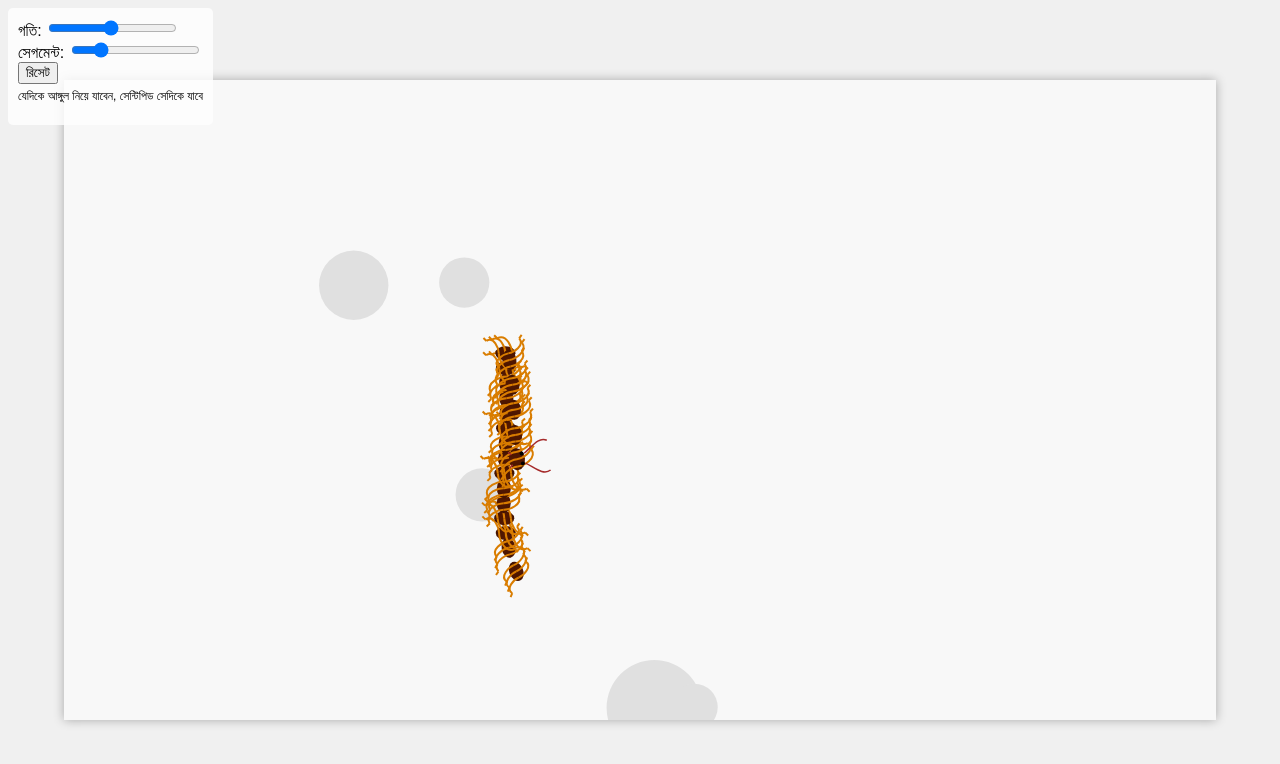
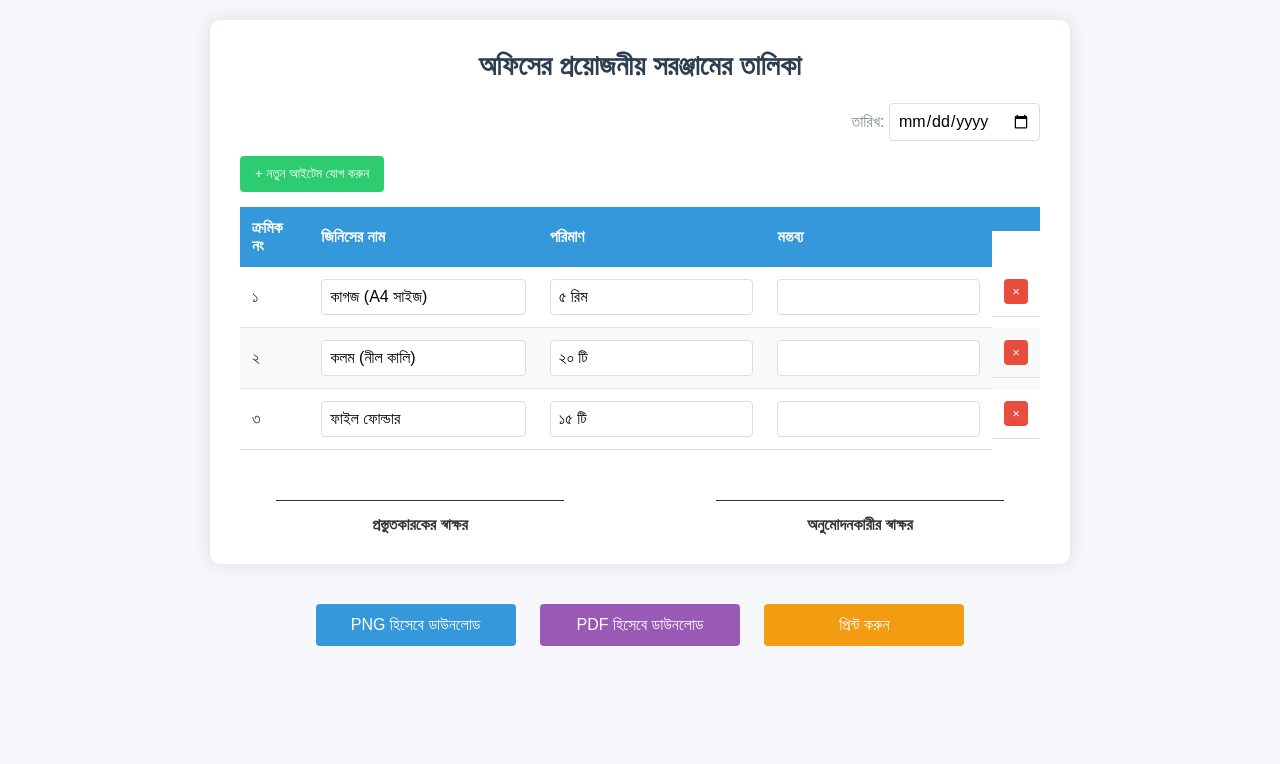
Before and after one commit to RahatDev11/Centipede-, a plain HTML site: page index.html in a window 1280 px wide. Drawn offline with nearby package versions, Linux system fonts and the light colour scheme.

Commit message:
Update index.html

```diff
--- a/index.html
+++ b/index.html
@@ -1,408 +1,369 @@
 <!DOCTYPE html>
-<html lang="en">
+<html lang="bn">
 <head>
     <meta charset="UTF-8">
     <meta name="viewport" content="width=device-width, initial-scale=1.0">
-    <title>রিয়েলিস্টিক সেন্টিপিড</title>
+    <title>অফিস প্রয়োজনীয় তালিকা</title>
+    <script src="https://html2canvas.hertzen.com/dist/html2canvas.min.js"></script>
+    <script src="https://cdnjs.cloudflare.com/ajax/libs/jspdf/2.5.1/jspdf.umd.min.js"></script>
     <style>
         body {
+            font-family: 'Kalpurush', 'Siyam Rupali', Arial, sans-serif;
+            background-color: #f5f7fa;
             margin: 0;
-            padding: 0;
+            padding: 20px;
+            color: #333;
+        }
+        .container {
+            max-width: 800px;
+            margin: 0 auto;
+            background: white;
+            border-radius: 10px;
+            box-shadow: 0 0 20px rgba(0,0,0,0.1);
+            padding: 30px;
+            position: relative;
+        }
+        .header {
+            text-align: center;
+            margin-bottom: 15px;
+        }
+        .header h1 {
+            color: #2c3e50;
+            margin: 0;
+            font-size: 28px;
+            padding-bottom: 5px;
+        }
+        .date {
+            text-align: right;
+            color: #7f8c8d;
+            margin-bottom: 15px;
+        }
+        table {
+            width: 100%;
+            border-collapse: collapse;
+            margin-bottom: 30px;
+        }
+        th {
+            background-color: #3498db;
+            color: white;
+            padding: 12px;
+            text-align: left;
+        }
+        td {
+            padding: 12px;
+            border-bottom: 1px solid #e0e0e0;
+        }
+        tr:nth-child(even) {
+            background-color: #f8f9fa;
+        }
+        tr:hover {
+            background-color: #e8f4fc;
+        }
+        input, textarea {
+            width: 100%;
+            padding: 8px;
+            border: 1px solid #ddd;
+            border-radius: 4px;
+            font-family: inherit;
+            font-size: inherit;
+            box-sizing: border-box;
+        }
+        input:focus, textarea:focus {
+            outline: none;
+            border-color: #3498db;
+            box-shadow: 0 0 5px rgba(52, 152, 219, 0.5);
+        }
+        .signature {
+            margin-top: 50px;
             display: flex;
-            justify-content: center;
-            align-items: center;
-            height: 100vh;
-            background-color: #f0f0f0;
-            overflow: hidden;
+            justify-content: space-between;
         }
-        canvas {
-            background-color: #f8f8f8;
-            box-shadow: 0 0 10px rgba(0, 0, 0, 0.3);
+        .signature-box {
+            width: 45%;
+            text-align: center;
         }
-        .controls {
-            position: absolute;
-            top: .5rem;
-            left: .5rem;
-            background: rgba(255, 255, 255, 0.8);
-            padding: 10px;
-            border-radius: 5px;
-            font-family: Arial, sans-serif;
+        .signature-line {
+            border-top: 1px solid #333;
+            margin: 0 auto 15px;
+            width: 80%;
+        }
+        .signature-label {
+            margin-top: 5px;
+            font-weight: bold;
+        }
+        .add-row {
+            background-color: #2ecc71;
+            color: white;
+            border: none;
+            padding: 10px 15px;
+            border-radius: 4px;
+            cursor: pointer;
+            margin-bottom: 15px;
+        }
+        .add-row:hover {
+            background-color: #27ae60;
+        }
+        .remove-row {
+            background-color: #e74c3c;
+            color: white;
+            border: none;
+            border-radius: 4px;
+            padding: 5px 8px;
+            cursor: pointer;
+        }
+        .remove-row:hover {
+            background-color: #c0392b;
+        }
+        .download-btn {
+            background-color: #3498db;
+            color: white;
+            border: none;
+            padding: 12px 20px;
+            border-radius: 4px;
+            cursor: pointer;
+            font-size: 16px;
+            margin: 20px 10px 0;
+            display: inline-block;
+            width: 200px;
+            text-align: center;
+        }
+        .download-btn:hover {
+            background-color: #2980b9;
+        }
+        .download-pdf {
+            background-color: #9b59b6;
+        }
+        .download-pdf:hover {
+            background-color: #8e44ad;
+        }
+        .download-print {
+            background-color: #f39c12;
+        }
+        .download-print:hover {
+            background-color: #d35400;
+        }
+        .download-buttons {
+            text-align: center;
+            margin-top: 20px;
+        }
+        @media print {
+            body {
+                background: none;
+                padding: 0;
+            }
+            .container {
+                box-shadow: none;
+            }
+            .add-row, .remove-row, .download-btn {
+                display: none;
+            }
+        }
+        .no-print {
+            display: block;
+        }
+        @media print {
+            .no-print {
+                display: none;
+            }
         }
     </style>
 </head>
 <body>
-    <div class="controls">
-        <label>গতি: <input type="range" id="speed" min="1" max="40" value="20"></label><br>
-        <label>সেগমেন্ট: <input type="range" id="segments" min="10" max="60" value="20"></label><br>
-        <button id="reset">রিসেট</button>
-        <p style="font-size: 12px; margin-top: 5px;">যেদিকে আঙ্গুল নিয়ে যাবেন, সেন্টিপিড সেদিকে যাবে</p>
+    <div class="container" id="form-to-download">
+        <div class="header">
+            <h1>অফিসের প্রয়োজনীয় সরঞ্জামের তালিকা</h1>
+        </div>
+
+        <div class="date">
+            তারিখ: <input type="date" style="width: auto; display: inline-block;">
+        </div>
+
+        <button class="add-row no-print" onclick="addRow()">+ নতুন আইটেম যোগ করুন</button>
+
+        <table id="items-table">
+            <thead>
+                <tr>
+                    <th>ক্রমিক নং</th>
+                    <th>জিনিসের নাম</th>
+                    <th>পরিমাণ</th>
+                    <th>মন্তব্য</th>
+                    <th class="no-print"></th>
+                </tr>
+            </thead>
+            <tbody>
+                <tr>
+                    <td>১</td>
+                    <td><input type="text" value="কাগজ (A4 সাইজ)"></td>
+                    <td><input type="text" value="৫ রিম"></td>
+                    <td><input type="text"></td>
+                    <td class="no-print"><button class="remove-row" onclick="removeRow(this)">×</button></td>
+                </tr>
+                <tr>
+                    <td>২</td>
+                    <td><input type="text" value="কলম (নীল কালি)"></td>
+                    <td><input type="text" value="২০ টি"></td>
+                    <td><input type="text"></td>
+                    <td class="no-print"><button class="remove-row" onclick="removeRow(this)">×</button></td>
+                </tr>
+                <tr>
+                    <td>৩</td>
+                    <td><input type="text" value="ফাইল ফোল্ডার"></td>
+                    <td><input type="text" value="১৫ টি"></td>
+                    <td><input type="text"></td>
+                    <td class="no-print"><button class="remove-row" onclick="removeRow(this)">×</button></td>
+                </tr>
+            </tbody>
+        </table>
+
+        <div class="signature">
+            <div class="signature-box">
+                <div class="signature-line"></div>
+                <div class="signature-label">প্রস্তুতকারকের স্বাক্ষর</div>
+            </div>
+            <div class="signature-box">
+                <div class="signature-line"></div>
+                <div class="signature-label">অনুমোদনকারীর স্বাক্ষর</div>
+            </div>
+        </div>
     </div>
-    <canvas id="centipedeCanvas"></canvas>
+
+    <div class="download-buttons no-print">
+        <button class="download-btn" onclick="downloadAsImage()">PNG হিসেবে ডাউনলোড</button>
+        <button class="download-btn download-pdf" onclick="downloadAsPDF()">PDF হিসেবে ডাউনলোড</button>
+        <button class="download-btn download-print" onclick="printForm()">প্রিন্ট করুন</button>
+    </div>
 
     <script>
-        const canvas = document.getElementById('centipedeCanvas');
-        const ctx = canvas.getContext('2d');
+        // Initialize jsPDF
+        const { jsPDF } = window.jspdf;
 
-        // Canvas size
-        canvas.width = window.innerWidth * 0.9;
-        canvas.height = window.innerHeight * 0.8;
+        function addRow() {
+            const table = document.getElementById('items-table').getElementsByTagName('tbody')[0];
+            const rowCount = table.rows.length;
+            const newRow = table.insertRow(rowCount);
 
-        // Controls
-        const speedControl = document.getElementById('speed');
-        const segmentsControl = document.getElementById('segments');
-        const resetButton = document.getElementById('reset');
+            const cell1 = newRow.insertCell(0);
+            cell1.innerHTML = (rowCount + 1) + '';
 
-        let centipede = [];
-        let obstacles = [];
-        let target = { x: canvas.width / 2, y: canvas.height / 2 };
-        let moveTarget = false;
+            const cell2 = newRow.insertCell(1);
+            cell2.innerHTML = '<input type="text">';
 
-        // Colors
-        const BODY_COLOR = '#551800';
-        const LEG_COLOR = '#D97D00';
-        const ANTENNA_COLOR = '#A52A2A';
+            const cell3 = newRow.insertCell(2);
+            cell3.innerHTML = '<input type="text">';
 
-        function initializeCentipede() {
-            centipede = [];
-            const segmentCount = parseInt(segmentsControl.value);
-            const centerX = canvas.width / 2;
-            const centerY = canvas.height / 2;
+            const cell4 = newRow.insertCell(3);
+            cell4.innerHTML = '<input type="text">';
 
-            // Create head
-            centipede.push({
-                x: centerX,
-                y: centerY,
-                angle: Math.PI / 2,
-                prevX: centerX,
-                prevY: centerY
-            });
+            const cell5 = newRow.insertCell(4);
+            cell5.className = 'no-print';
+            cell5.innerHTML = '<button class="remove-row" onclick="removeRow(this)">×</button>';
 
-            // Create body segments in a curved line
-            for (let i = 1; i < segmentCount; i++) {
-                const angle = Math.PI / 2 + (i * 0.1);
-                const distance = 15;
-                centipede.push({
-                    x: centerX - Math.cos(angle) * distance * i,
-                    y: centerY - Math.sin(angle) * distance * i,
-                    angle: angle,
-                    prevX: centerX - Math.cos(angle) * distance * i,
-                    prevY: centerY - Math.sin(angle) * distance * i
-                });
-            }
+            renumberRows();
+        }
 
-            // Create some obstacles
-            obstacles = [];
-            for (let i = 0; i < 5; i++) {
-                obstacles.push({
-                    x: Math.random() * canvas.width,
-                    y: Math.random() * canvas.height,
-                    radius: 20 + Math.random() * 30
-                });
+        function removeRow(button) {
+            const row = button.parentNode.parentNode;
+            row.parentNode.removeChild(row);
+            renumberRows();
+        }
+
+        function renumberRows() {
+            const table = document.getElementById('items-table').getElementsByTagName('tbody')[0];
+            const rows = table.rows;
+
+            for (let i = 0; i < rows.length; i++) {
+                rows[i].cells[0].innerHTML = (i + 1) + '';
             }
         }
 
-        function drawSegment(x, y, angle, isHead) {
-            ctx.save();
-            ctx.translate(x, y);
-            ctx.rotate(angle);
-
-            // Segment body
-            const segmentLength = isHead ? 22 : 20;
-            const segmentWidth = isHead ? 16 : 14;
-
-            // Draw the segment body
-            ctx.fillStyle = BODY_COLOR;
-            ctx.beginPath();
-            ctx.ellipse(0, 0, segmentLength/2, segmentWidth/2, 0, 0, Math.PI * 2);
-            ctx.fill();
-
-            // Add slight shading to give depth
-            const gradient = ctx.createLinearGradient(-segmentLength/2, 0, segmentLength/2, 0);
-            gradient.addColorStop(0, 'rgba(0,0,0,0.2)');
-            gradient.addColorStop(0.5, 'rgba(0,0,0,0)');
-            gradient.addColorStop(1, 'rgba(0,0,0,0.2)');
-
-            ctx.fillStyle = gradient;
-            ctx.beginPath();
-            ctx.ellipse(0, 0, segmentLength/2, segmentWidth/2, 0, 0, Math.PI * 2);
-            ctx.fill();
-
-            // Draw legs
-            ctx.strokeStyle = LEG_COLOR;
-            ctx.lineWidth = 2;
-
-            // Left legs
-            for (let i = -1; i <= 1; i++) {
-                const legX = i * (segmentLength/3);
-                ctx.beginPath();
-                ctx.moveTo(legX, 0);
-
-                // Create curved legs
-                const legLength = 12 + Math.random() * 4;
-                const controlX = legX - 5;
-                const controlY = -legLength - 5;
-
-                ctx.bezierCurveTo(
-                    legX, -5,
-                    controlX, controlY,
-                    legX - legLength, -legLength
-                );
-                ctx.stroke();
-
-                // Add claws/feet to legs
-                ctx.beginPath();
-                ctx.moveTo(legX - legLength, -legLength);
-                ctx.lineTo(legX - legLength - 3, -legLength - 3);
-                ctx.stroke();
-            }
-
-            // Right legs
-            for (let i = -1; i <= 1; i++) {
-                const legX = i * (segmentLength/3);
-                ctx.beginPath();
-                ctx.moveTo(legX, 0);
-
-                const legLength = 12 + Math.random() * 4;
-                const controlX = legX + 5;
-                const controlY = legLength + 5;
-
-                ctx.bezierCurveTo(
-                    legX, 5,
-                    controlX, controlY,
-                    legX + legLength, legLength
-                );
-                ctx.stroke();
-
-                // Add claws/feet to legs
-                ctx.beginPath();
-                ctx.moveTo(legX + legLength, legLength);
-                ctx.lineTo(legX + legLength + 3, legLength + 3);
-                ctx.stroke();
-            }
-
-            // Draw head details if this is the head
-            if (isHead) {
-                // Eyes
-                ctx.fillStyle = '#000';
-                ctx.beginPath();
-                ctx.arc(-5, -segmentWidth/3, 2, 0, Math.PI * 2);
-                ctx.fill();
-
-                ctx.beginPath();
-                ctx.arc(5, -segmentWidth/3, 2, 0, Math.PI * 2);
-                ctx.fill();
-
-                // Antennae
-                ctx.strokeStyle = ANTENNA_COLOR;
-                ctx.lineWidth = 1.5;
-
-                // Left antenna
-                ctx.beginPath();
-                ctx.moveTo(-5, -segmentWidth/2);
-                ctx.bezierCurveTo(
-                    -10, -segmentWidth,
-                    -20, -segmentWidth * 1.5,
-                    -15, -segmentWidth * 2
-                );
-                ctx.stroke();
-
-                // Right antenna
-                ctx.beginPath();
-                ctx.moveTo(5, -segmentWidth/2);
-                ctx.bezierCurveTo(
-                    10, -segmentWidth,
-                    20, -segmentWidth * 1.5,
-                    15, -segmentWidth * 2
-                );
-                ctx.stroke();
-
-                // Mandibles
-                ctx.beginPath();
-                ctx.moveTo(-5, 5);
-                ctx.lineTo(-8, 8);
-                ctx.stroke();
-
-                ctx.beginPath();
-                ctx.moveTo(5, 5);
-                ctx.lineTo(8, 8);
-                ctx.stroke();
-            }
-
-            ctx.restore();
-        }
-
-        function drawCentipede() {
-            // Draw body segments from tail to head
-            for (let i = centipede.length - 1; i >= 0; i--) {
-                const segment = centipede[i];
-                drawSegment(segment.x, segment.y, segment.angle, i === 0);
-            }
-        }
-
-        function drawObstacles() {
-            ctx.fillStyle = '#e0e0e0';
-            obstacles.forEach(obstacle => {
-                ctx.beginPath();
-                ctx.arc(obstacle.x, obstacle.y, obstacle.radius, 0, Math.PI * 2);
-                ctx.fill();
+        function hideNoPrintElements() {
+            const noPrintElements = document.querySelectorAll('.no-print');
+            noPrintElements.forEach(element => {
+                element.style.display = 'none';
             });
         }
 
-        function avoidObstacles(x, y) {
-            let newX = x;
-            let newY = y;
-            let obstacleForce = { x: 0, y: 0 };
-
-            obstacles.forEach(obstacle => {
-                const dx = x - obstacle.x;
-                const dy = y - obstacle.y;
-                const distance = Math.sqrt(dx * dx + dy * dy);
-
-                if (distance < obstacle.radius + 30) {
-                    const repelStrength = (obstacle.radius + 30 - distance) / 10;
-                    obstacleForce.x += (dx / distance) * repelStrength;
-                    obstacleForce.y += (dy / distance) * repelStrength;
-                }
+        function showNoPrintElements() {
+            const noPrintElements = document.querySelectorAll('.no-print');
+            noPrintElements.forEach(element => {
+                element.style.display = '';
             });
-
-            newX += obstacleForce.x;
-            newY += obstacleForce.y;
-
-            return { x: newX, y: newY };
         }
 
-        function updateCentipede() {
-            const speed = parseFloat(speedControl.value) * 0.5;
+        function downloadAsImage() {
+            const formElement = document.getElementById('form-to-download');
 
-            // Update head position first
-            const head = centipede[0];
-            head.prevX = head.x;
-            head.prevY = head.y;
+            // Hide all elements with no-print class before capturing
+            hideNoPrintElements();
 
-            // Calculate direction to target
-            const dx = target.x - head.x;
-            const dy = target.y - head.y;
-            const distance = Math.sqrt(dx * dx + dy * dy);
+            // Use html2canvas to capture the form as image
+            html2canvas(formElement, {
+                scale: 2,
+                logging: false,
+                useCORS: true,
+                allowTaint: true
+            }).then(canvas => {
+                // Show the elements again after capturing
+                showNoPrintElements();
 
-            if (distance > 5) {
-                // Move head towards target with some randomness
-                const moveX = (dx / distance) * speed + (Math.random() - 0.5) * 0.5;
-                const moveY = (dy / distance) * speed + (Math.random() - 0.5) * 0.5;
-
-                const potentialPos = avoidObstacles(head.x + moveX, head.y + moveY);
-                head.x = potentialPos.x;
-                head.y = potentialPos.y;
-
-                // Update head angle based on movement direction
-                head.angle = Math.atan2(head.y - head.prevY, head.x - head.prevX);
-            }
-
-            // Update body segments
-            for (let i = 1; i < centipede.length; i++) {
-                const segment = centipede[i];
-                const previousSegment = centipede[i - 1];
-
-                segment.prevX = segment.x;
-                segment.prevY = segment.y;
-
-                // Follow previous segment
-                const followDistance = 15;
-                const dx = previousSegment.prevX - segment.x;
-                const dy = previousSegment.prevY - segment.y;
-                const distance = Math.sqrt(dx * dx + dy * dy);
-
-                if (distance > followDistance) {
-                    segment.x += (dx / distance) * (distance - followDistance);
-                    segment.y += (dy / distance) * (distance - followDistance);
-
-                    // Update segment angle based on movement
-                    segment.angle = Math.atan2(segment.y - segment.prevY, segment.x - segment.prevX);
-                }
-            }
-
-            // Only generate random target if moveTarget is true and we're not following user input
-            if (moveTarget) {
-                const headToTargetDist = Math.sqrt(
-                    Math.pow(centipede[0].x - target.x, 2) + Math.pow(centipede[0].y - target.y, 2)
-                );
-
-                if (headToTargetDist < 10) {
-                    target.x = Math.random() * canvas.width;
-                    target.y = Math.random() * canvas.height;
-                }
-            }
+                // Create download link
+                const link = document.createElement('a');
+                link.download = 'অফিস_সরঞ্জাম_তালিকা_' + new Date().toISOString().slice(0, 10) + '.png';
+                link.href = canvas.toDataURL('image/png');
+                link.click();
+            });
         }
 
-        function animate() {
-            ctx.clearRect(0, 0, canvas.width, canvas.height);
+        function downloadAsPDF() {
+            const formElement = document.getElementById('form-to-download');
 
-            // Draw environment
-            drawObstacles();
+            // Hide all elements with no-print class before capturing
+            hideNoPrintElements();
 
-            // Update and draw centipede
-            updateCentipede();
-            drawCentipede();
+            // Use html2canvas to capture the form as image
+            html2canvas(formElement, {
+                scale: 2,
+                logging: false,
+                useCORS: true,
+                allowTaint: true
+            }).then(canvas => {
+                // Show the elements again after capturing
+                showNoPrintElements();
 
-            requestAnimationFrame(animate);
+                // Create PDF
+                const imgData = canvas.toDataURL('image/png');
+                const pdf = new jsPDF('p', 'mm', 'a4');
+                const imgWidth = 210; // A4 width in mm
+                const pageHeight = 295; // A4 height in mm
+                const imgHeight = canvas.height * imgWidth / canvas.width;
+                let heightLeft = imgHeight;
+                let position = 0;
+
+                pdf.addImage(imgData, 'PNG', 0, position, imgWidth, imgHeight);
+                heightLeft -= pageHeight;
+
+                while (heightLeft >= 0) {
+                    position = heightLeft - imgHeight;
+                    pdf.addPage();
+                    pdf.addImage(imgData, 'PNG', 0, position, imgWidth, imgHeight);
+                    heightLeft -= pageHeight;
+                }
+
+                // Download PDF
+                pdf.save('অফিস_সরঞ্জাম_তালিকা_' + new Date().toISOString().slice(0, 10) + '.pdf');
+            });
         }
 
-        // Initialize and start animation
-        function init() {
-            initializeCentipede();
-            moveTarget = true;
-            animate();
+        function printForm() {
+            // Hide no-print elements before printing
+            hideNoPrintElements();
+
+            // Print the document
+            window.print();
+
+            // Show no-print elements again after printing
+            setTimeout(showNoPrintElements, 500);
         }
-
-        // Event listeners for both mouse and touch
-        function updateTargetPosition(clientX, clientY) {
-            const rect = canvas.getBoundingClientRect();
-            target.x = clientX - rect.left;
-            target.y = clientY - rect.top;
-        }
-
-        // Mouse events
-        canvas.addEventListener('mousedown', (e) => {
-            updateTargetPosition(e.clientX, e.clientY);
-            moveTarget = false;
-        });
-
-        canvas.addEventListener('mousemove', (e) => {
-            if (e.buttons === 1) {
-                updateTargetPosition(e.clientX, e.clientY);
-            }
-        });
-
-        canvas.addEventListener('mouseup', () => {
-            moveTarget = false;  // Keep following the last position
-        });
-
-        // Touch events for mobile
-        canvas.addEventListener('touchstart', (e) => {
-            e.preventDefault();
-            updateTargetPosition(e.touches[0].clientX, e.touches[0].clientY);
-            moveTarget = false;
-        });
-
-        canvas.addEventListener('touchmove', (e) => {
-            e.preventDefault();
-            updateTargetPosition(e.touches[0].clientX, e.touches[0].clientY);
-        });
-
-        canvas.addEventListener('touchend', () => {
-            moveTarget = false;  // Keep following the last position
-        });
-
-        resetButton.addEventListener('click', init);
-
-        // Handle window resize
-        window.addEventListener('resize', () => {
-            canvas.width = window.innerWidth * 0.9;
-            canvas.height = window.innerHeight * 0.8;
-            initializeCentipede();
-        });
-
-        // Start the application
-        init();
     </script>
 </body>
 </html>
```
